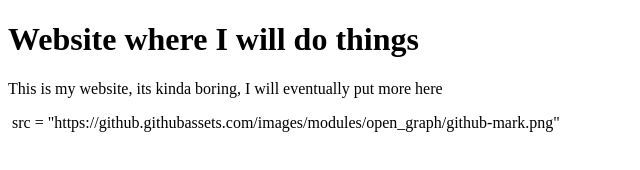
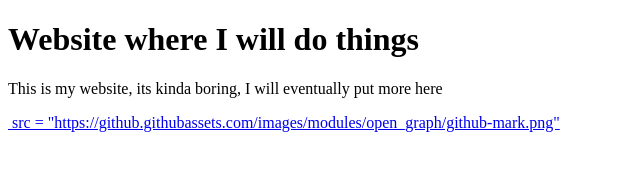
Before and after one commit to Aiden-01101011/Aiden-01101011.github.io, a plain HTML site: page index.html in a window 1280 px wide. Shown: the whole page, without its empty margins (0-640 px from the left). Drawn offline with Linux system fonts and the light colour scheme.

Commit message:
Update index.html

```diff
--- a/index.html
+++ b/index.html
@@ -7,6 +7,6 @@
     <body>
       <h1> Website where I will do things</h1>
       <p>This is my website, its kinda boring, I will eventually put more here</p>
-	    <img href="https://github.com/"> src = "https://github.githubassets.com/images/modules/open_graph/github-mark.png" </img>
+	    <a href="https://github.com/"><img> src = "https://github.githubassets.com/images/modules/open_graph/github-mark.png" </img></a>
     </body>
 </html>
```
